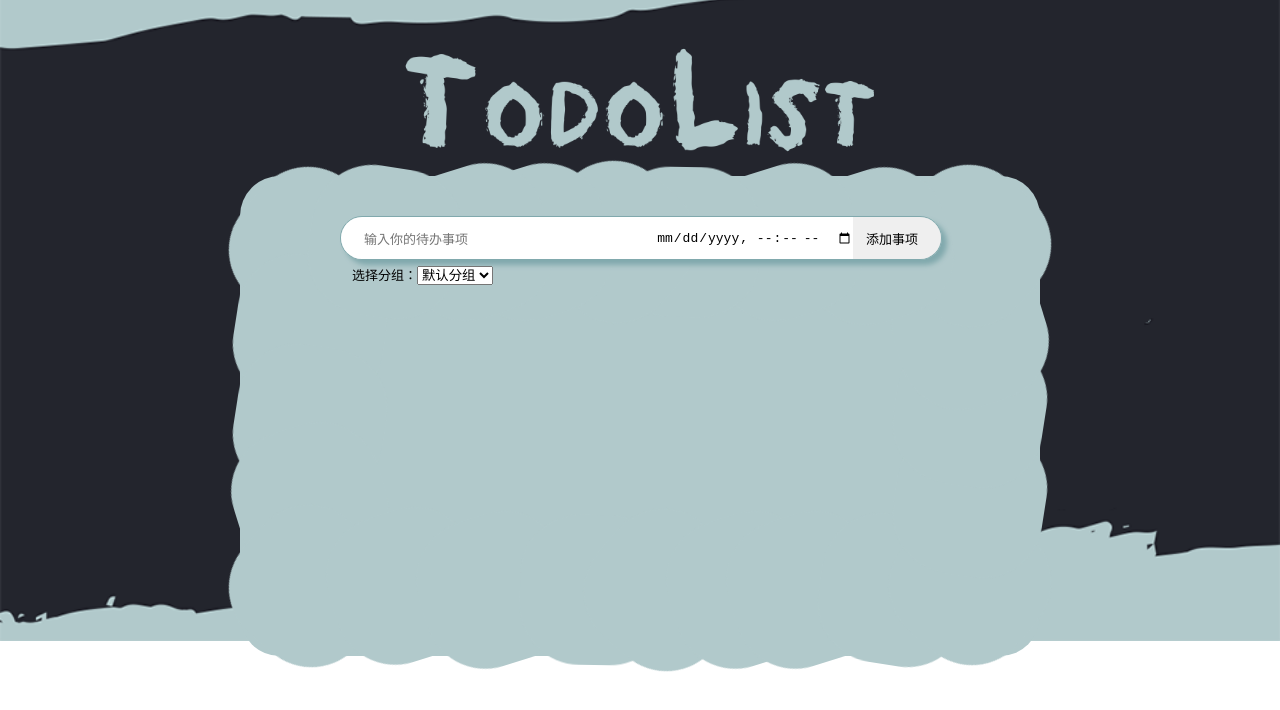
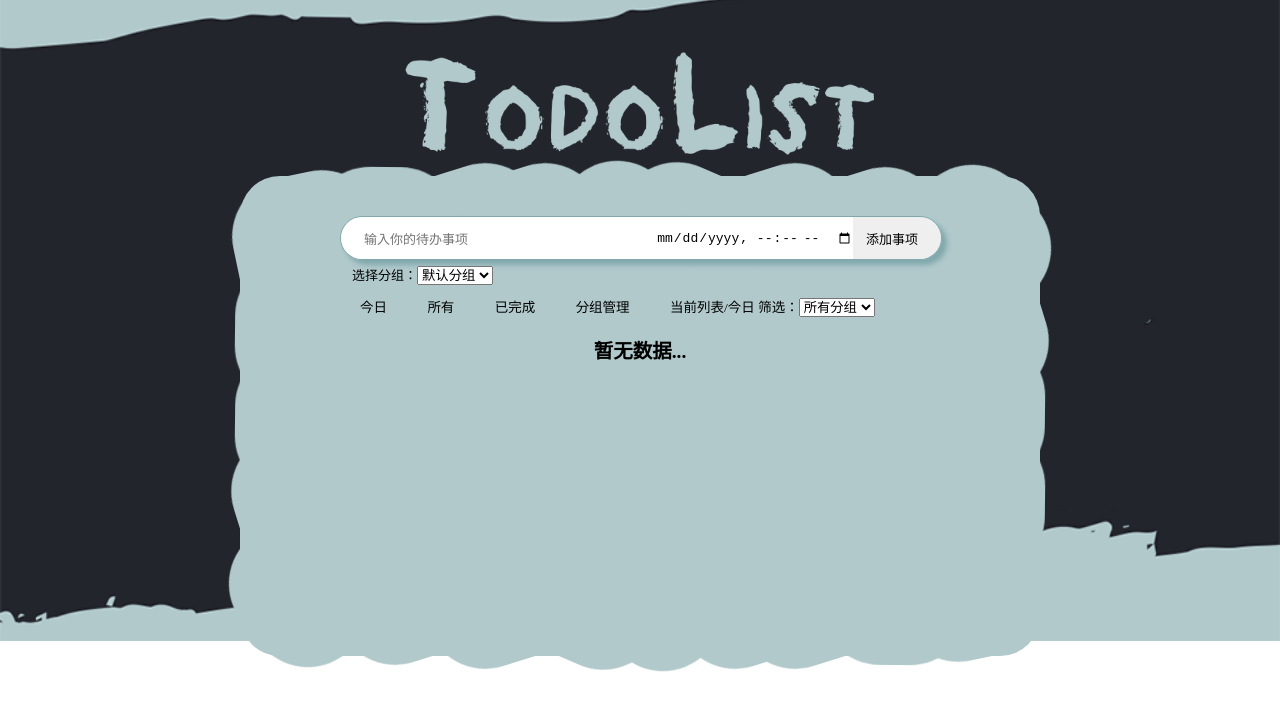
Before and after one commit to 2449611380/TodoList, a React (Create React App) app: page / in a window 1280 px wide. Shown: the top 710 px of the page. Built offline with nearby package versions, Linux system fonts and the light colour scheme; no server answers.

Commit message:
refactor: 重构事项渲染模块

```diff
--- a/src/App.jsx
+++ b/src/App.jsx
@@ -2,6 +2,7 @@ import React from "react";
 import axios from "axios";
 import { Animation } from "./Component/Animation/Animation";
 import { AddTodos } from "./Component/addTodos/addTodos";
+import { Tabulation } from "./Component/Tabulation/Tabulation";
 import "./App.css";
 
 export class App extends React.Component{
@@ -25,6 +26,7 @@ export class App extends React.Component{
         <div className="center">
           <AddTodos />
 
+          <Tabulation />
         </div>
       </div>
     )
--- /dev/null
+++ b/src/Component/Tabulation/Tabulation.css
@@ -0,0 +1,99 @@
+ul{
+    margin: 0;
+    padding: 0;
+    list-style: none;
+}
+
+.Tabulation{
+    width: 600px;
+    height: 350px;
+    position: absolute;
+    left: 50%;
+    top: 120px;
+    transform: translateX(-50%);
+}
+
+.Tabulation .table{
+    width: 100%;
+    height: 23px;
+    display: flex;
+    justify-content: space-between;
+    font-size: 13.5px;
+    padding-left: 10px;
+}
+
+.table li{
+    padding-left: 10px;
+    cursor: pointer;
+}
+
+.table li:nth-last-child(1){
+    width: 280px;
+}
+
+.Tabulation .todolist{
+    width: 100%;
+    height: 100%;
+    font-size: 13px;
+}
+
+.Tabulation .todolist li{
+    width: 100%;
+    height: 40px;
+    border: 1px solid #000;
+    text-align: center;
+    line-height: 40px;
+    border-radius: 40px;
+    margin:10px 0 10px 0;
+}
+
+.list_control{
+    width: 0;
+    height: 35px;
+    display: flex;
+    justify-content: space-between;
+    position: absolute;
+    margin: -37px 0 0 80px;
+    overflow: hidden;
+    transition: .4s;
+    opacity: 0;
+}
+
+.Tabulation .todolist li:hover .list_control{
+    width: 300px;
+    height: 35px;
+    margin: -37px 0 0 150px;
+    opacity: 1;
+}
+
+.list_control button{
+    width: 30%;
+    border-radius: 10px;
+    cursor: pointer;
+    transition: .2s;
+    color: white;
+}
+
+.list_control button:hover{
+    border: 1px solid black !important;
+}
+
+.list_control button:nth-child(1){
+    background-color: #06b100;
+    border: 1px solid #06b100;
+}
+
+.list_control button:nth-child(2){
+    background-color: #00bbff;
+    border: 1px solid #00bbff;
+}
+
+.list_control button:nth-child(3){
+    background-color: #ff0000;
+    border: 1px solid #ff0000;
+}
+
+.todolist h2{
+    width: 100%;
+    text-align: center;
+}
--- /dev/null
+++ b/src/Component/Tabulation/Tabulation.jsx
@@ -0,0 +1,56 @@
+import React from "react";
+import axios from "axios";
+import "./Tabulation.css";
+
+export class Tabulation extends React.Component{
+    constructor(props){
+        super(props)
+        // this.setState
+    }
+    state = {
+        grouping: "今日",
+        data: [{content:"暂无数据"}],
+    }
+    handleClick = (name, e) => {
+        this.setState({
+            grouping: name,
+        });
+        // 阿贾克斯处理
+    }
+    render(){
+        return(
+        <div className="Tabulation">
+            <ul className="table">
+                <li onClick={() => this.handleClick('今日')} name="toDay">今日</li>
+                <li onClick={() => this.handleClick('所有')} name="all">所有</li>
+                <li onClick={() => this.handleClick('已完成')} name="completed">已完成</li>
+                <li onClick={() => this.handleClick('分组管理')} name="groupManagement">分组管理</li>
+                <li>
+                    当前列表/{this.state.grouping} 筛选：
+                    <select>
+                        <option value="所有">所有分组</option>
+                        <option value="默认分组">默认分组</option>
+                    </select>
+                </li>
+            </ul>
+
+            <ul className="todolist">
+                {
+                    this.state.data.map((item,index) => {
+                        if(item.content === "暂无数据") return <h2 key={index}>暂无数据...</h2>;
+
+                        return <li key={index}>
+                            {item.content} | {item.date} | {item.grouping}
+                            <div className="list_control">
+                                <button>完成</button>
+                                <button>编辑</button>
+                                <button>删除</button>
+                            </div>
+                        </li>
+                    })
+                }
+            </ul>
+        </div>
+        )
+  }
+}
```
